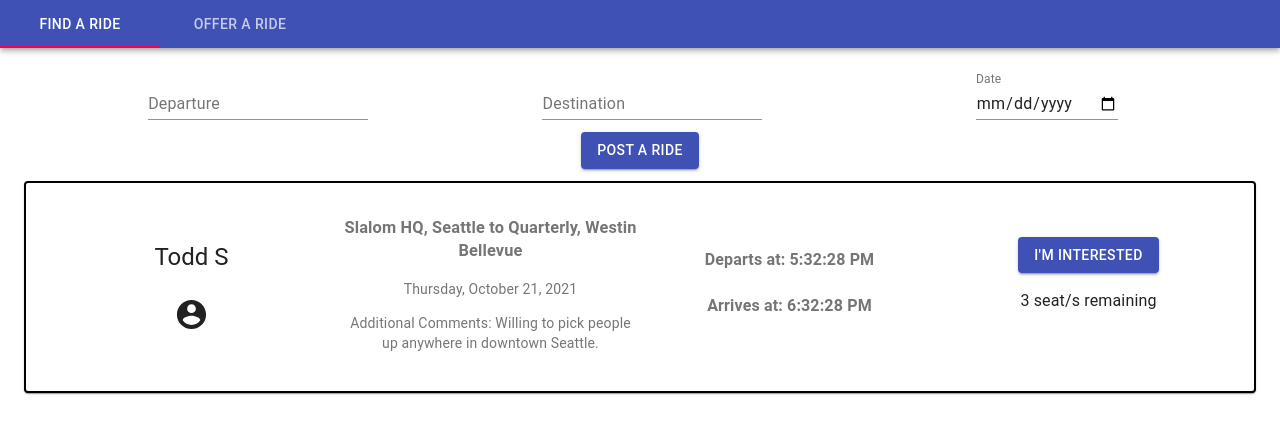
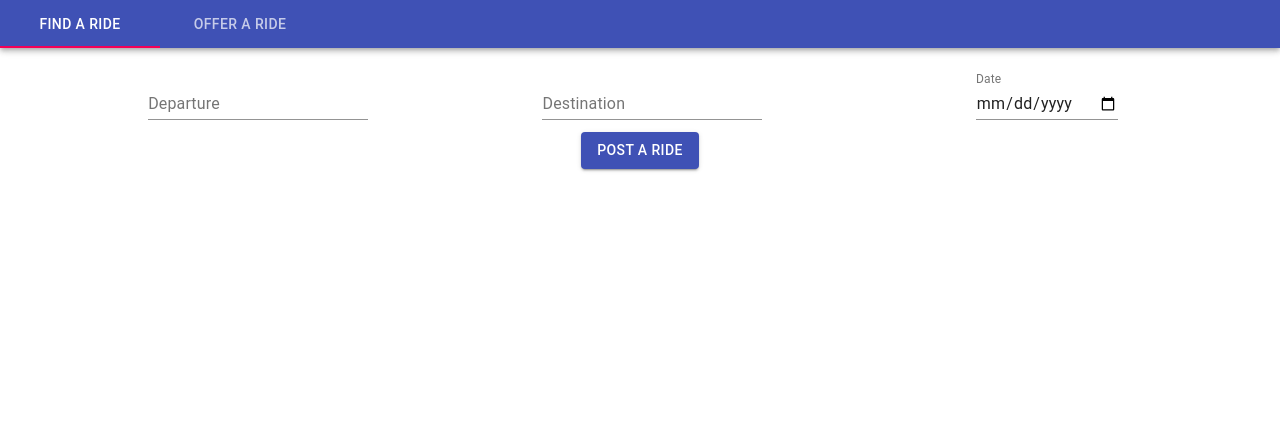
Before and after one commit to amshholland/sluber-ui, a React (Create React App) app: page / in a window 1280 px wide. Shown: the top 434 px of the page. Built offline with nearby package versions, Linux system fonts and the light colour scheme; no server answers.

Commit message:
backend connected

```diff
--- a/src/components/CardList.js
+++ b/src/components/CardList.js
@@ -4,30 +4,11 @@ import CardListStyles from '../styles/CardListStyles.js'
 import AccountCircleIcon from '@material-ui/icons/AccountCircle';
 const useStyles = CardListStyles
 
-let realData = [{
-    "tripId":"abc-123",
-    "origin":"Slalom HQ, Seattle",
-    "destination":"Quarterly, Westin Bellevue",
-    "departureTime":"2021-10-21T17:32:28Z",
-    "arrivalTime":"2021-10-21T18:32:28Z",
-    "comments":"Willing to pick people up anywhere in downtown Seattle.",
-    "driver": {
-    "name":"Todd S",
-    "phoneNumber":"555-555-1234"
-    },
-    "seatsAvailable":3,
-    "orginator":"DRIVER",
-    "passengers": [{
-        "name":"John A",
-        "phoneNumber":"543-234-1223"
-    }]
-}]
-
 function CardList(props) {
     return (
         <div >
             <Grid container spacing={24}>
-                {realData.map(element => {
+                {props.data.map(element => {
                     return (
                         <Grid item xs={12} sm={12} lg={12} xl={12}>
                             <CardItem data={element}/>
--- a/src/containers/FindRidePage.js
+++ b/src/containers/FindRidePage.js
@@ -7,14 +7,14 @@ class FindRidePage extends Component {
     constructor(props) {
         super(props)
         this.state = {
-
+            data: null,
         }
     }
     componentDidMount() {
         // TODO: endpoint call, populate data
-        axios.get('http://localhost:8080/sluber/trips', { headers: { "Content-Type": "application/json"}, data: {}})
+        axios.get('http://localhost:8080/sluber/trips')
         .then(res => {
-            console.log("Data: ", res.data)
+            this.setState({ data: res.data })
         })
         .catch(err => {
             console.log(err)
@@ -22,10 +22,14 @@ class FindRidePage extends Component {
     }
 
     render() {
+        let cardList = null;
+        if (this.state.data != null) {
+            cardList = <CardList data={this.state.data}></CardList>
+        }
         return (
         <div >
             <TopMenu></TopMenu>
-            <CardList></CardList>
+            {cardList}
         </div>
         );
     }
```
